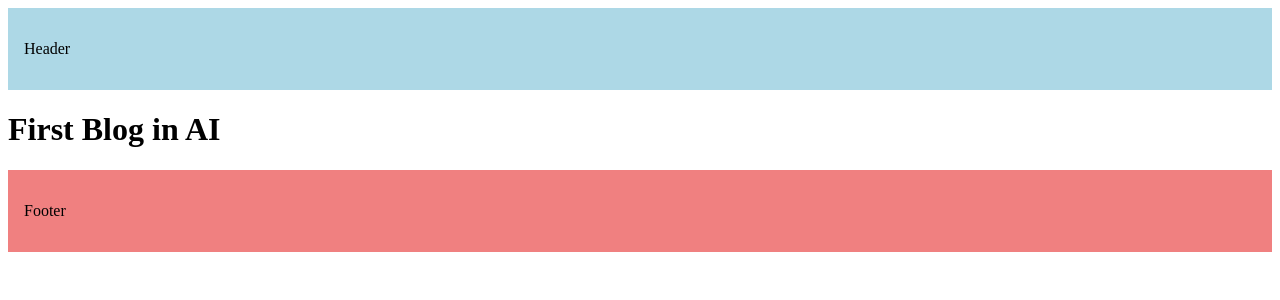
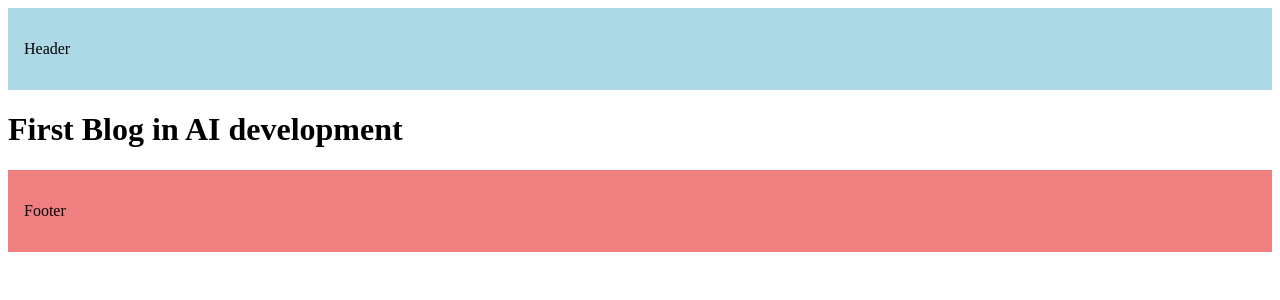
Before and after one commit to mr3nz1/next_crash_course, a Next.js app: page /blog/first in a window 1280 px wide. Shown: the top 300 px of the page. Built offline with nearby package versions, Linux system fonts and the light colour scheme.

Commit message:
feat: add new AI

```diff
--- a/src/app/blog/first/page.tsx
+++ b/src/app/blog/first/page.tsx
@@ -1,5 +1,5 @@
 import React from 'react';
 
 export default function page() {
-  return <h1>First Blog in AI</h1>;
+  return <h1>First Blog in AI development </h1>;
 }
--- a/src/app/blog/page.tsx
+++ b/src/app/blog/page.tsx
@@ -1,5 +1,5 @@
 import React from 'react';
 
 export default function FirstBlog() {
-  return <h1>My blog</h1>;
+  return <h1>My blog for bug fix </h1>;
 }
```
